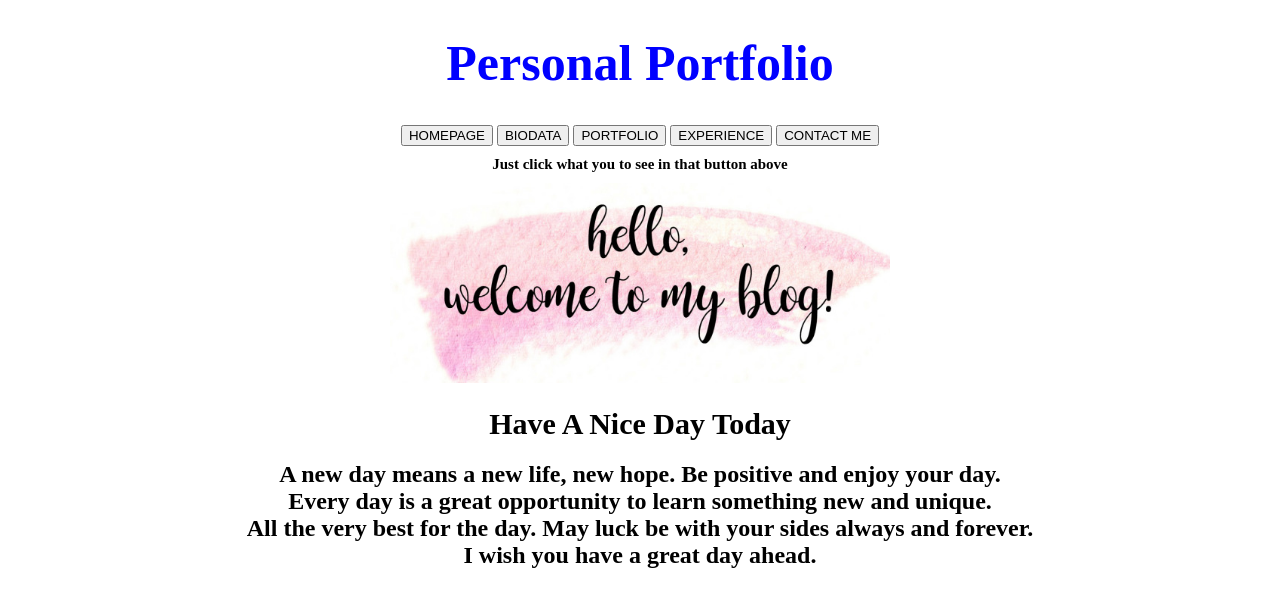
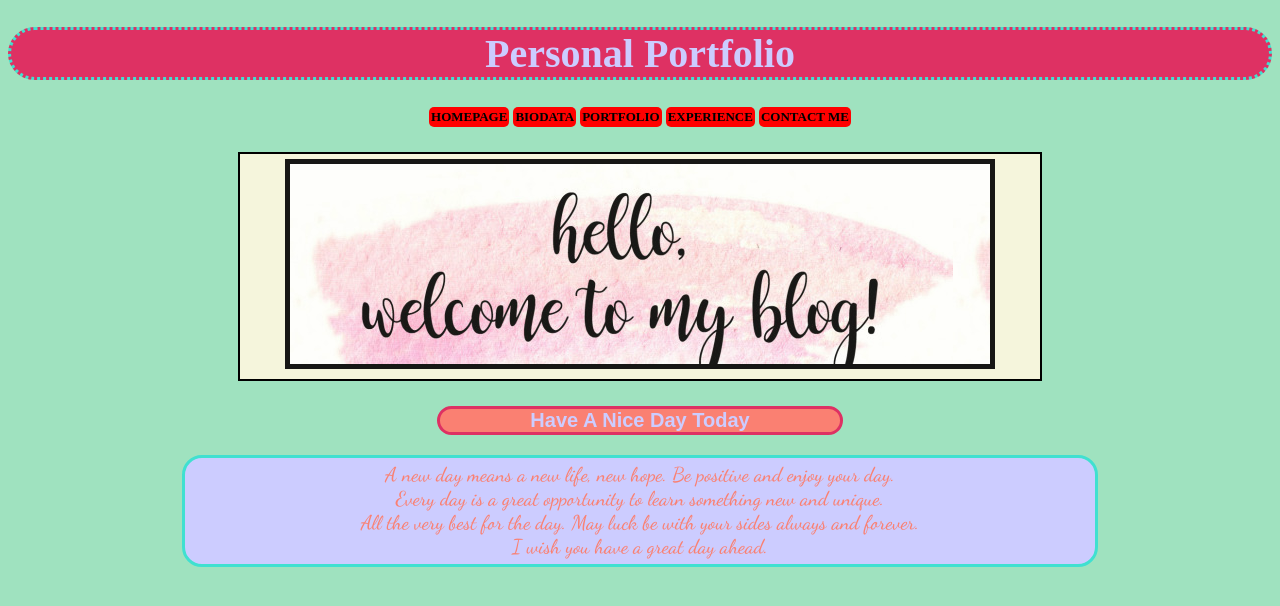
Before and after one commit to Nurasmaa/cssstyle, a plain HTML site: page index.html in a window 1280 px wide. Drawn offline with Linux system fonts and the light colour scheme.

Commit message:
Update index.html

```diff
--- a/index.html
+++ b/index.html
@@ -2,30 +2,43 @@
 <html lang="en-US">
 <head>
 	<title>Home Page</title>
+	<link rel="stylesheet" type="text/css" href="style.css">
+	<link rel="preconnect" href="https://fonts.gstatic.com">
+<link href="https://fonts.googleapis.com/css2?family=Dancing+Script:wght@500&display=swap" rel="stylesheet">
+
+
+
 </head>
-<body background="b1.jpeg">
-<center><h1 style="color:blue ; font-size: 50px">Personal Portfolio</h1>
+<body>
+<center><h1>Personal Portfolio</h1>
 
 <!--internal links--->
 
 
-<button onclick="document.location = 'index.html.HTML'"> HOMEPAGE</button>
-<button onclick="document.location = 'BIODATA.HTML'"> BIODATA</button>
-<button onclick="document.location = 'PORTFOLIO.HTML'"> PORTFOLIO</button>
-<button onclick="document.location = 'EXPERIENCE.HTML'"> EXPERIENCE</button>
-<button onclick="document.location = 'CONTACTME.HTML'"> CONTACT ME</button>
+<a onclick="document.location = 'HOMEPAGE.HTML'"> HOMEPAGE</a>
+<a onclick="document.location = 'BIODATA.HTML'"> BIODATA</a>
+<a onclick="document.location = 'PORTFOLIO.HTML'"> PORTFOLIO</a>
+<a onclick="document.location = 'EXPERIENCE.HTML'"> EXPERIENCE</a>
+<a onclick="document.location = 'CONTACTME.HTML'"> CONTACT ME</a>
 
-<h1 style="font-size: 15px;">Just click what you to see in that button above</h1>
 
-<center><img src="welcome.jpeg" height="200" width="500"></center>
+<center><h6>
 
-<center><h1 style="font-size: 30px;">Have A Nice Day Today</h1></center>
+<div class="background">
+<div class="transbox">
 
-<center><h2>A new day means a new life, new hope. Be positive and enjoy your day. <br>
+</div>
+</div><center>
+
+</h6></center>
+
+<center><h2>Have A Nice Day Today</h2></center>
+
+<center><p>A new day means a new life, new hope. Be positive and enjoy your day. <br>
 
 Every day is a great opportunity to learn something new and unique. <br>
 
-All the very best for the day. May luck be with your sides always and forever.<br> I wish you have a great day ahead.</h2></center>
+All the very best for the day. May luck be with your sides always and forever.<br> I wish you have a great day ahead.</p></center>
 
 
 </body>
```
